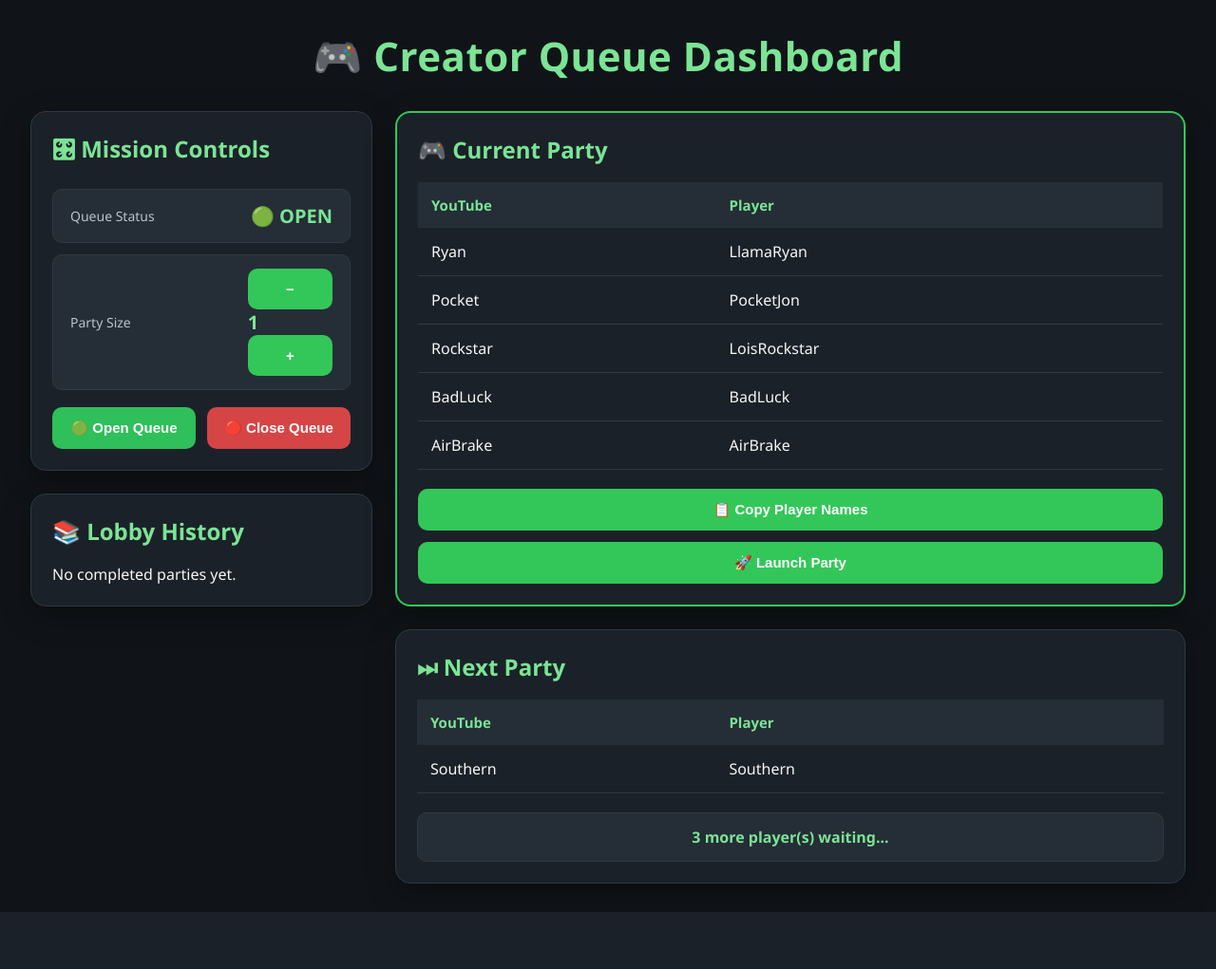
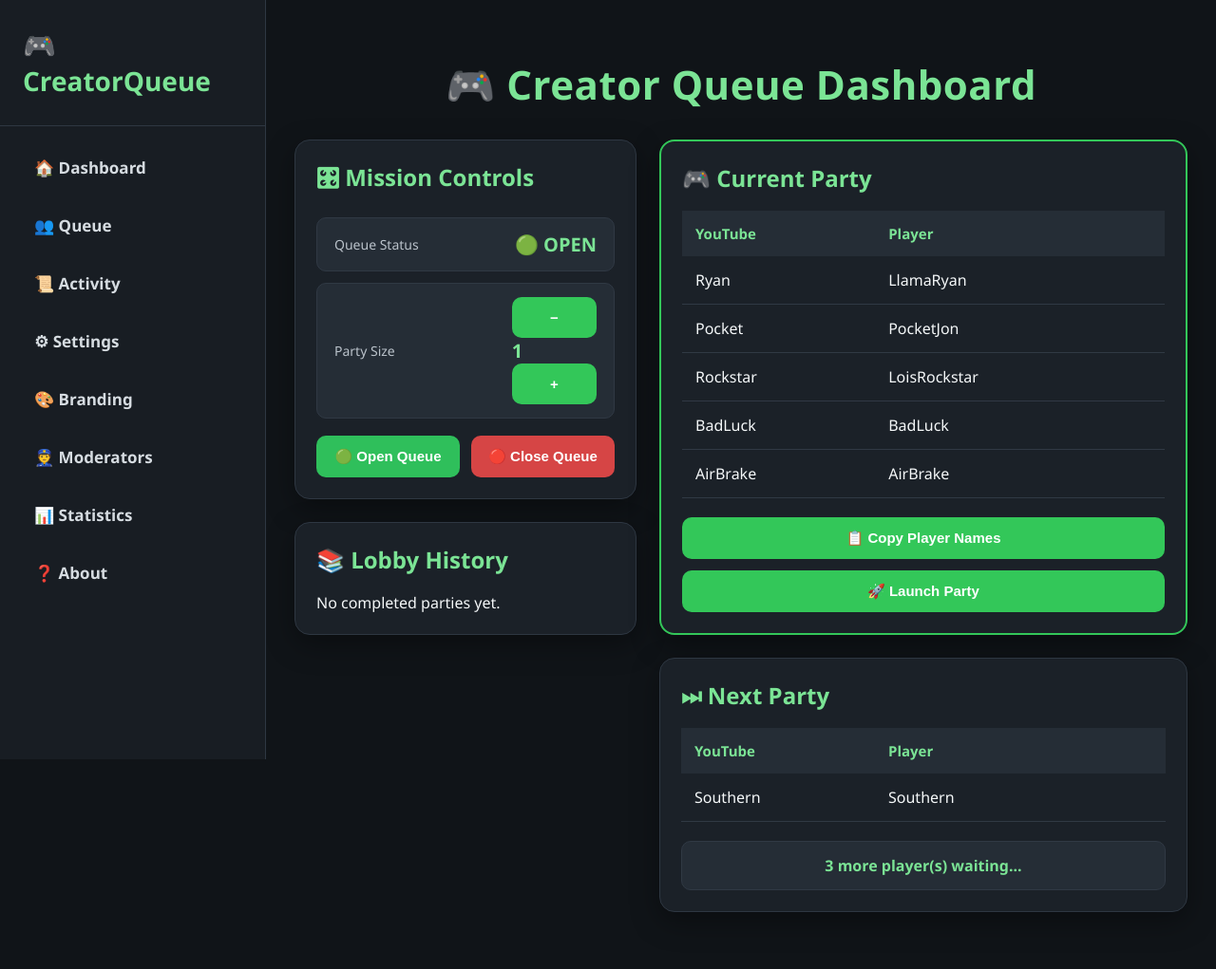
Before and after one commit to LlamaMods/LlamaQueue, a FastAPI app: page / in a window 1280 px wide. Shown: the whole page at 95% size. Before the commit the page ends 961 px from the top, so only its background shows below. Run offline with FastAPI, Linux system fonts and the light colour scheme.

Commit message:
Add sidebar navigation and settings page

```diff
--- a/main.py
+++ b/main.py
@@ -181,6 +181,41 @@ def decrease_party():
 
     return RedirectResponse("/", status_code=303)
 
+# -------------------------
+# Settings
+# -------------------------
+
+@app.get("/settings")
+def settings_page(request: Request):
+
+    return templates.TemplateResponse(
+        request=request,
+        name="settings.html",
+        context={
+            "title": "Settings",
+            "settings": settings.get_all()
+        }
+    )
+
+
+@app.post("/settings/save")
+def save_settings(
+
+    party_size: int = Form(...),
+    min_party_size: int = Form(...),
+    max_party_size: int = Form(...)
+
+):
+
+    settings.set("party_size", party_size)
+    settings.set("min_party_size", min_party_size)
+    settings.set("max_party_size", max_party_size)
+
+    return RedirectResponse(
+        "/settings",
+        status_code=303
+    )
+
 
 # -------------------------
 # API
--- a/static/style.css
+++ b/static/style.css
@@ -15,7 +15,8 @@ body{
 }
 
 .container{
-    width:min(1500px,95%);
+    width:100%;
+    max-width:1500px;
     margin:30px auto;
 }
 
@@ -26,6 +27,112 @@ h1{
     font-weight:700;
     color:#7BE495;
     letter-spacing:.5px;
+}
+
+/* ==========================================================
+   Application Layout
+   ========================================================== */
+
+.app-layout{
+
+    display:flex;
+
+    min-height:100vh;
+
+}
+
+.sidebar{
+
+    width:280px;
+
+    background:#181D23;
+
+    border-right:1px solid #2E3742;
+
+    display:flex;
+
+    flex-direction:column;
+
+    position:sticky;
+
+    top:0;
+
+    height:100vh;
+
+}
+
+.sidebar-header{
+
+    padding:28px 24px;
+
+    border-bottom:1px solid #2E3742;
+
+}
+
+.sidebar-header h2{
+
+    color:#7BE495;
+
+    font-size:28px;
+
+    margin:0;
+
+}
+
+.sidebar-nav{
+
+    display:flex;
+
+    flex-direction:column;
+
+    padding:18px;
+
+    gap:10px;
+
+}
+
+.sidebar-nav a{
+
+    text-decoration:none;
+
+    color:#D6DCE1;
+
+    padding:14px 18px;
+
+    border-radius:12px;
+
+    transition:.2s;
+
+    font-size:17px;
+
+    font-weight:600;
+
+}
+
+.sidebar-nav a:hover{
+
+    background:#252D36;
+
+    color:#7BE495;
+
+}
+
+.sidebar-nav a.active{
+
+    background:#33C759;
+
+    color:white;
+
+}
+
+.main-content{
+
+    flex:1;
+
+    padding:30px;
+
+    overflow:auto;
+
 }
 
 /* ==========================================================
--- /dev/null
+++ b/templates/base.html
@@ -0,0 +1,69 @@
+<!DOCTYPE html>
+<html lang="en">
+
+<head>
+
+    <meta charset="UTF-8">
+
+    <meta
+        name="viewport"
+        content="width=device-width, initial-scale=1.0">
+
+    <title>{{ title if title else "CreatorQueue" }}</title>
+
+    <link
+        rel="stylesheet"
+        href="/static/style.css">
+
+</head>
+
+<body>
+
+<div class="app-layout">
+
+    <!-- Sidebar -->
+
+    <aside class="sidebar">
+
+        <div class="sidebar-header">
+
+            <h2>🎮 CreatorQueue</h2>
+
+        </div>
+
+        <nav class="sidebar-nav">
+
+            <a href="/">🏠 Dashboard</a>
+
+            <a href="/queue">👥 Queue</a>
+
+            <a href="/activity">📜 Activity</a>
+
+            <a href="/settings">⚙ Settings</a>
+
+            <a href="/branding">🎨 Branding</a>
+
+            <a href="/moderators">👮 Moderators</a>
+
+            <a href="/stats">📊 Statistics</a>
+
+            <a href="/about">❓ About</a>
+
+        </nav>
+
+    </aside>
+
+    <!-- Main Content -->
+
+    <main class="main-content">
+
+        {% block content %}
+        {% endblock %}
+
+    </main>
+
+</div>
+
+</body>
+
+</html>
--- a/templates/dashboard.html
+++ b/templates/dashboard.html
@@ -1,13 +1,6 @@
-<!DOCTYPE html>
-<html lang="en">
+{% extends "base.html" %}
 
-<head>
-    <meta charset="UTF-8">
-    <title>Creator Queue Dashboard</title>
-    <link rel="stylesheet" href="/static/style.css">
-</head>
-
-<body>
+{% block content %}
 
 <div class="container">
 
@@ -16,17 +9,23 @@
     <div class="dashboard-grid">
 
         <!-- LEFT COLUMN -->
+
         <div class="side-column">
+
+            <!-- Mission Controls -->
 
             <div class="card">
 
                 <h2>🎛 Mission Controls</h2>
 
                 <div class="status-card">
+
                     <span>Queue Status</span>
+
                     <strong id="queue-status">
                         {{ status }}
                     </strong>
+
                 </div>
 
                 <div class="status-card">
@@ -39,18 +38,24 @@
                             type="button"
                             class="party-button"
                             onclick="decreaseParty()">
+
                             −
+
                         </button>
 
                         <strong id="party-size">
+
                             {{ party_size }}
+
                         </strong>
 
                         <button
                             type="button"
                             class="party-button"
                             onclick="increaseParty()">
+
                             +
+
                         </button>
 
                     </div>
@@ -60,20 +65,30 @@
                 <div class="buttons">
 
                     <form action="/open" method="post">
+
                         <button class="success">
+
                             🟢 Open Queue
+
                         </button>
+
                     </form>
 
                     <form action="/close" method="post">
+
                         <button class="danger">
+
                             🔴 Close Queue
+
                         </button>
+
                     </form>
 
                 </div>
 
             </div>
+
+            <!-- Lobby History -->
 
             <div class="card">
 
@@ -87,7 +102,11 @@
 
                         <div class="history-card">
 
-                        <h3>🕒 {{ lobby.time }}</h3>
+                            <h3>
+
+                                🕒 {{ lobby.time }}
+
+                            </h3>
 
                             {% for player in lobby.players %}
 
@@ -98,7 +117,9 @@
                                 <br>
 
                                 <small>
+
                                     {{ player.trainer }}
+
                                 </small>
 
                             </p>
@@ -111,7 +132,11 @@
 
                     {% else %}
 
-                    <p>No completed parties yet.</p>
+                        <p>
+
+                            No completed parties yet.
+
+                        </p>
 
                     {% endif %}
 
@@ -198,6 +223,7 @@
                         <th>YouTube</th>
                         <th>Player</th>
                     </tr>
+
                     {% for player in next_lobby %}
 
                     <tr>
@@ -359,18 +385,17 @@ function renderNextParty(players, remaining){
         </tr>
     `;
 
-    if(players.length === 0){
+    if (players.length === 0) {
 
     table.style.display = "none";
     empty.style.display = "block";
 
-}
-else{
+} else {
 
     table.style.display = "table";
     empty.style.display = "none";
 
-    players.forEach(player=>{
+    players.forEach(player => {
 
         table.innerHTML += `
             <tr>
@@ -416,19 +441,13 @@ async function decreaseParty(){
 
 }
 
-window.onload = () => {
+window.addEventListener("load", () => {
 
     refreshDashboard();
 
-    setInterval(
-        refreshDashboard,
-        3000
-    );
+    setInterval(refreshDashboard, 3000);
 
-};
-
+});
 </script>
 
-</body>
-
-</html>
+{% endblock %}
```
Also changed, not shown: templates/settings.html (added, +58 -0 lines), templates/about.html (added), templates/activity.html (added), templates/branding.html (added). Lines whose indentation alone changed are shown as unchanged.
